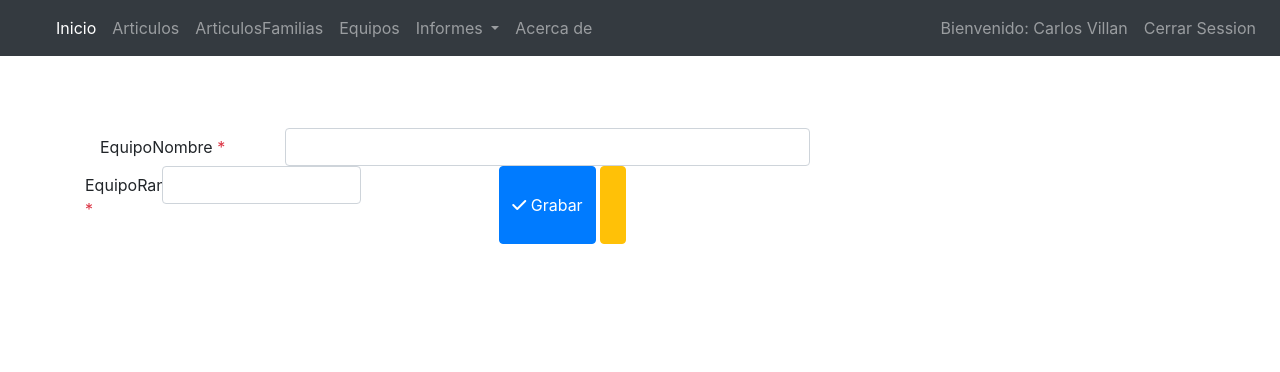
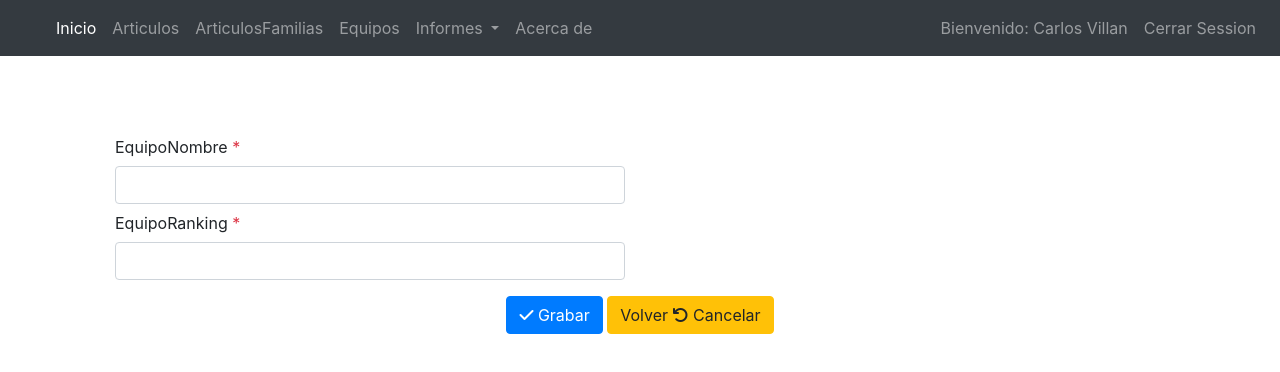
Before and after one commit to judagostino/ejercicio2-parcial, an Angular app: page /equipos in a window 1280 px wide. Both pictures are taken after a click on the button "Agregar". Shown: the top 372 px of the page. Built offline with nearby package versions, Linux system fonts and the light colour scheme; no server answers.

Commit message:
3 files modified

```diff
--- a/src/app/components/equipo/equipo.component.html
+++ b/src/app/components/equipo/equipo.component.html
@@ -23,7 +23,7 @@
   <div *ngIf= "EstadoForm == 'A'">
     	<form name="FormReg" [formGroup]='FormReg'>
 				<!--campo EquipoNombre-->
-				<div class="form-group row">
+				<div class="form-group">
 					<label class="col-form-label col-sm-2 col-sm-offset-2" for="Nombre">EquipoNombre <span
                     class="text-danger">*</span></label>
 					<div class="col-sm-6">
@@ -43,7 +43,7 @@
 					</div>
 
 					<!--campo EquipoRanking-->
-					<div class="row form-group">
+					<div class="form-group">
 						<label class="col-form-label col-sm-2 col-sm-offset-2" for="EquipoRanking">EquipoRanking <span
                     class="text-danger">*</span></label>
 						<div class="col-sm-6">
@@ -61,11 +61,12 @@
 						</div>
 					</div>
 					<div class="row justify-content-center">
-						<button type="button" class="btn btn-primary" (click)="Grabar()">
+						<button type="button" class="btn btn-primary" *ngIf="AccionABMC!=='C'" (click)="Grabar()">
             <span class="fas fa-check"></span> Grabar
         </button>
 						&nbsp;
-						<button type="button" class="btn btn-warning" (click)="Volver()">
+						<button type="button" class="btn btn-warning" (click)="Volver()">Volver
+              <span class="fas fa-undo"></span> {{AccionABMC=='C' ? 'Volver' : 'Cancelar'}}
         </button>
 
 </div>
--- a/src/app/components/equipo/equipo.component.ts
+++ b/src/app/components/equipo/equipo.component.ts
@@ -1,6 +1,6 @@
 import { Component, OnInit } from '@angular/core';
 import{EquipoService} from '../../services/equipo.service';
-import {Equipo} from '../../models/equipo';
+import {Equipo} from '../../models/equipos';
 import { FormGroup, FormBuilder, Validators } from '@angular/forms';
 import { ModalDialogService } from "../../services/modal-dialog.service";
 
@@ -31,7 +31,8 @@ submitted = false;
   }
 
 getEquipo(){
-  this.equiposServices.get().subscribe((res:Equipo[])=>{
+  this.equiposServices.get()
+  .subscribe((res:Equipo[])=>{
     this.Items = res;
   });
 }
@@ -45,10 +46,10 @@ Agregar(){
 Grabar(){
   this.submitted = true;
   if(this.FormReg.invalid){
-    window.alert("Verifique los datos");
+
     return;
   }
-  const itemCopy = {...this.FormReg.value};
+  const itemCopy = { ...this.FormReg.value };
   itemCopy.IdEquipo = 0;
   this.equiposServices.post(itemCopy).subscribe((res:any)=>{
     this.getEquipo();
--- a/src/app/services/equipo.service.ts
+++ b/src/app/services/equipo.service.ts
@@ -4,7 +4,7 @@ import{ HttpClient,
   HttpErrorResponse,
   HttpParams} from '@angular/common/http';
 import {of} from 'rxjs';
-import {Equipo} from '../models/equipo';
+import {Equipo} from '../models/equipos';
 
 @Injectable({
 providedIn:'root'
@@ -21,4 +21,8 @@ resourceUrl: string;
     return this.httpCliente.get(this.resourceUrl);
   }
 
+  post(obj:Equipo){
+    return this.httpCliente.get(this.resourceUrl,obj);
+  }
+
 }
```
